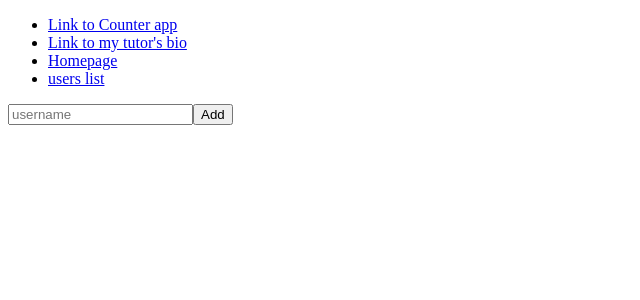
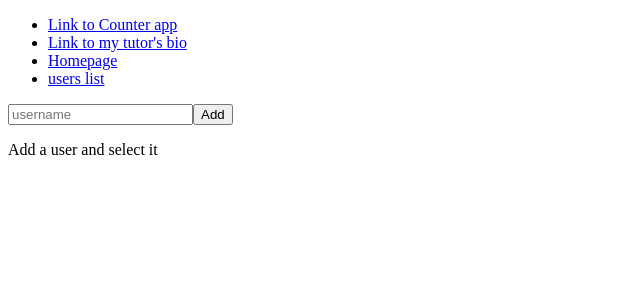
Before and after one commit to marcopiro91/React-Esercizi, a React (Create React App) app: page /users in a window 1280 px wide. Shown: the top 300 px of the page, without its empty margins (0-640 px from the left). Built offline with nearby package versions, Linux system fonts and the light colour scheme.

Commit message:
exercise-48

```diff
--- a/src/App.js
+++ b/src/App.js
@@ -26,6 +26,7 @@ export function App() {
                 <Route path="/" element={<Welcome />} />
                 <Route path="/Counter" element={<Counter initialValue={1}/>} />
                 <Route path="/users" element={<GithubUserList/>}>
+                    <Route index element={<div><p>Add a user and select it</p></div>} />
                     <Route path=":username" element={<ShowGithubUser />} />
                 </Route>
                 <Route path="*" element={<div><h1>Not Found!</h1></div>} />
```
